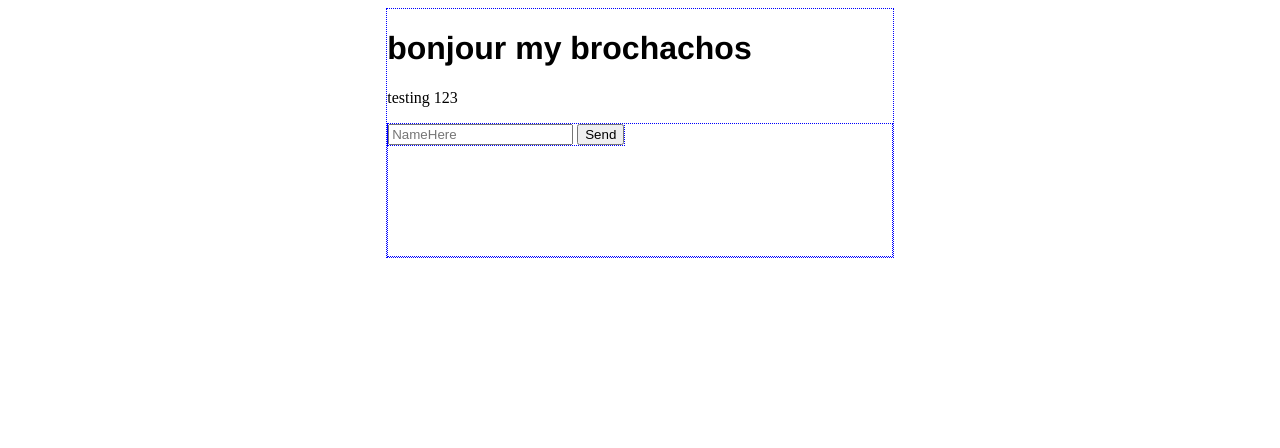
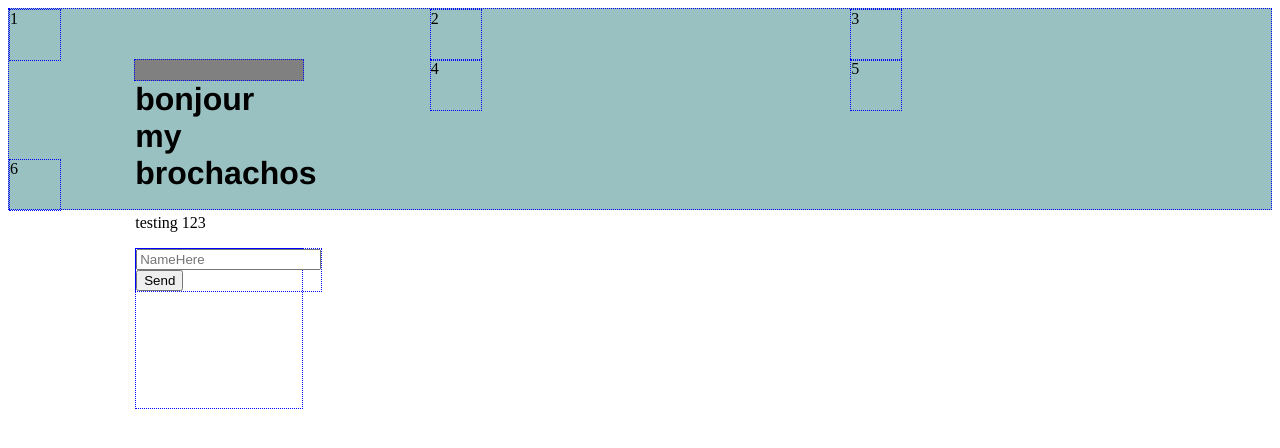
Before and after one commit to davinbirdi/NodeJs, a website: page www/index.html in a window 1280 px wide. Drawn offline with nearby package versions, Linux system fonts and the light colour scheme; no server answers.

Commit message:
Testing Grid Layout - Not Working Yet

```diff
--- a/www/index.html
+++ b/www/index.html
@@ -4,7 +4,18 @@
         <link rel="stylesheet" href="stylesheet.css"/>
     </header>
 
+
+
+
     <body>
+        <div class="wrapper">
+            <div id="1">1</div>
+            <div id="2">2</div>
+            <div id="3">3</div>
+            <div id="4">4</div>
+            <div id="5">5</div>
+            <div id="6">6</div>
+
             <div id="main">
                 <h1>bonjour my brochachos</h1>
                 <p>testing 123</p>
@@ -40,5 +51,7 @@
 
             <!-- have a client js file to dynamically update page -->
             <script src="client.js"></script>
+
+        </div>
     </body>
 </html>
--- a/www/stylesheet.css
+++ b/www/stylesheet.css
@@ -1,8 +1,53 @@
+
+
+/* Layout */
+.wrapper {
+    background-color: rgba(0, 100, 100, 0.4);
+    display: grid;
+
+
+    grid-template-columns: repeat(3, 1fr [col-start]);
+    grid-template-rows: 50px 100px 50px;
+
+    /*
+    grid-column-gap: 10px;
+    grid-row-gap: 10px;
+    */
+}
+
+.wrapper > div {
+    width: 50px;
+    height: 50px;
+
+}
+
+#main {
+
+    grid-column: 0 / span 2;
+    grid-row: 2 /  3;
+
+    margin-left: auto;
+    margin-right: auto;
+    width: 40%;
+    height: 20%;
+    background-color: grey;
+}
+
+
+
+div {
+    border-color: blue;
+    border-style: dotted;
+    border-width: 1px;
+}
+
 
 
 h1 {
     font-family: 'Franklin Gothic Medium', 'Arial Narrow', Arial, sans-serif;
 }
+
+/*Chatbox Classifiers*/
 
 #thread {
     list-style-type: none;
@@ -10,20 +55,6 @@ h1 {
     height: 100px;
     overflow-x: hidden;
     overflow-y: auto;
-}
-
-div {
-    border-color: blue;
-    border-style: dotted;
-    border-width: 1px;
-
-}
-
-#main {
-    margin-left: auto;
-    margin-right: auto;
-    width: 40%;
-    height: 20%;
 }
 
 #namebox{
```
Lines whose indentation alone changed are shown as unchanged.
